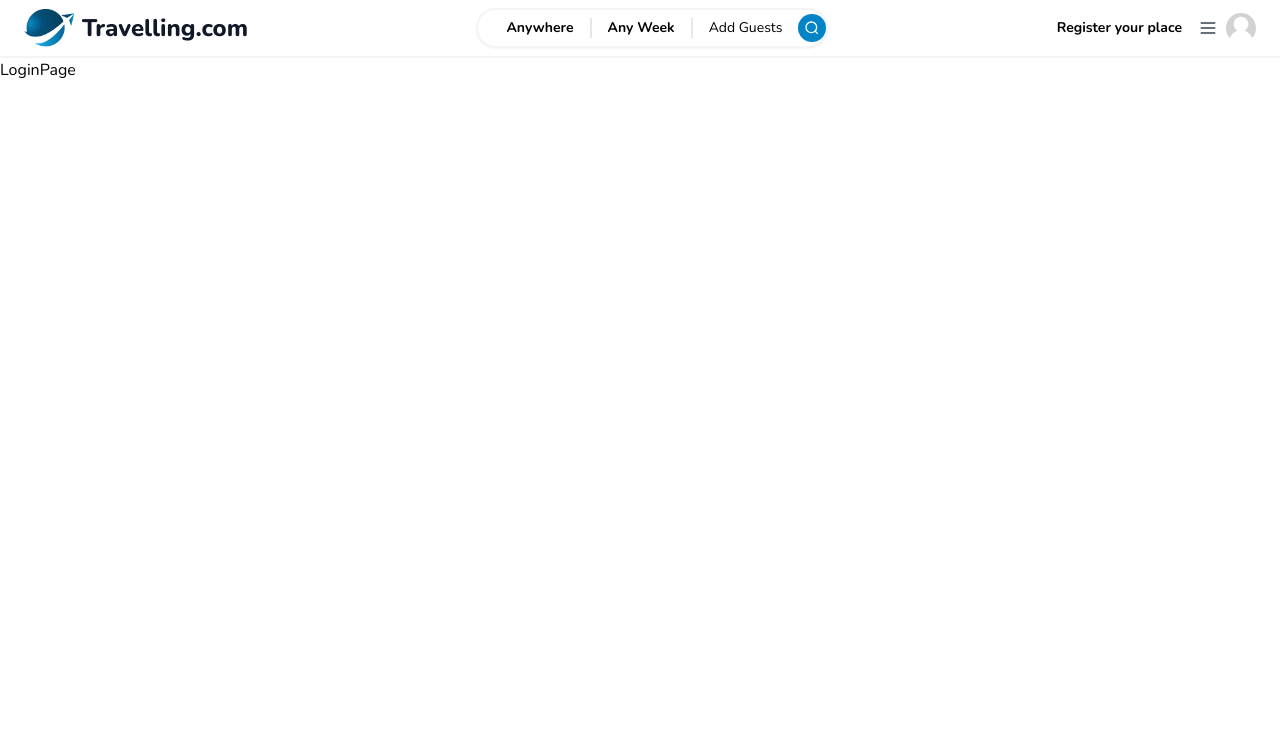
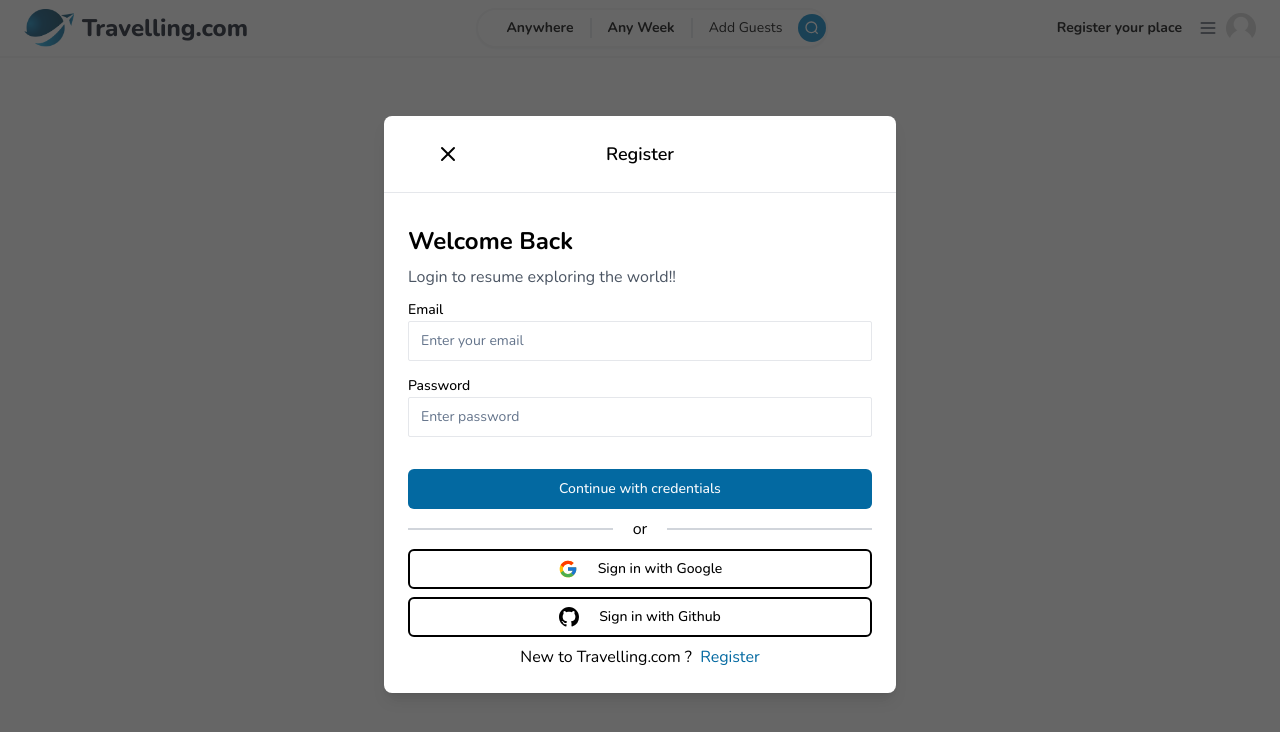
Before and after one commit to Muhammad-Saifullah50/travelling.com, a Next.js app: page /login in a window 1280 px wide. Shown: the top 732 px of the page. Built offline with nearby package versions, Linux system fonts and the light colour scheme; no server answers.

Commit message:
completed ui of form

```diff
--- a/src/app/(auth)/login/page.tsx
+++ b/src/app/(auth)/login/page.tsx
@@ -1,10 +1,9 @@
+import AuthModal from '@/components/modals/AuthModal'
 import React from 'react'
 
 const LoginPage = () => {
   return (
-    <div>
-      LoginPage
-    </div>
+    <AuthModal/>
   )
 }
 
--- a/src/app/(auth)/register/page.tsx
+++ b/src/app/(auth)/register/page.tsx
@@ -1,11 +1,10 @@
 'use client'
-import Modal from "@/components/Modal"
 import AuthModal from "@/components/modals/AuthModal"
 
 
 const Register = () => {
   return (
-   <AuthModal variant="register"/>
+   <AuthModal />
   )
 }
 
--- a/src/app/@authmodal/(.)login/page.tsx
+++ b/src/app/@authmodal/(.)login/page.tsx
@@ -1,10 +1,9 @@
+import AuthModal from '@/components/modals/AuthModal'
 import React from 'react'
 
 const LoginPage = () => {
   return (
-    <div>
-      LoginPage
-    </div>
+    <AuthModal  />
   )
 }
 
--- a/src/app/@authmodal/(.)register/page.tsx
+++ b/src/app/@authmodal/(.)register/page.tsx
@@ -1,9 +1,9 @@
 import AuthModal from '@/components/modals/AuthModal'
 
-const RegisterPage = () => {
+const RegisterModal = () => {
   return (
-    <AuthModal variant='register'  />
+    <AuthModal  />
   )
 }
 
-export default RegisterPage
+export default RegisterModal
--- a/src/components/Modal.tsx
+++ b/src/components/Modal.tsx
@@ -17,25 +17,12 @@ interface ModalProps {
     disabled?: boolean;
     secondaryAction?: () => void;
     secondaryActionLabel?: string;
-    loginIcon?: boolean
 }
 
-const Modal = ({ isOpen, onClose, onSubmit, title, body, footer, actionLabel, disabled, secondaryAction, secondaryActionLabel, loginIcon }: ModalProps) => {
+const Modal = ({ isOpen, onClose, onSubmit, title, body, footer, actionLabel, disabled, secondaryAction, secondaryActionLabel }: ModalProps) => {
     const [showModal, setShowModal] = useState(isOpen);
     const router = useRouter();
 
-    useEffect(() => {
-        setShowModal(isOpen);
-    }, [isOpen]);
-
-    const handleClose = useCallback(() => {
-        if (disabled) return
-
-        setShowModal(false);
-        setTimeout(() => {
-            onClose
-        }, 300)
-    }, [disabled, onClose])
 
     const handleSubmit = useCallback(() => {
         if (disabled) return;
@@ -49,13 +36,21 @@ const Modal = ({ isOpen, onClose, onSubmit, title, body, footer, actionLabel, di
         if (!isOpen) return null
     }, [disabled, secondaryAction]);
 
+    const handleClose = useCallback(() => {
+        if (disabled) return
+
+        setShowModal(false);
+        setTimeout(() => {
+            onClose
+        }, 300)
+    }, [disabled, onClose])
 
     return (
-        <div className='flex justify-center items-center overflow-x-hidden overflow-y-auto fixed inset-0 z-50 outline-none focus:outline-none bg-neutral-800/70'>
+        <div className='flex justify-center items-center overflow-x-hidden overflow-y-auto fixed inset-0 z-50 outline-none focus:outline-none bg-neutral-800/70 '>
             <div className='relative w-full md:w-4/6 lg:w-3/6 xl:w-2/5 my-6 mx-auto h-full md:h-auto'>
                 <div className={clsx("translate duration-300 h-full")
                 }>
-                    <div className='translate h-full md:h-auto border-0 rounded-lg shadow-lg relative flex flex-col w-full bg-white outline-none focus:outline-none'>
+                    <div className='translate h-full md:h-auto border-0 rounded-lg shadow-lg relative flex flex-col w-full bg-white outline-none focus:outline-none mt-2'>
                         {/* Header */}
                         <div className='flex items-center rounded-t p-6 justify-center relative border-b-[1px]'>
 
@@ -88,11 +83,11 @@ const Modal = ({ isOpen, onClose, onSubmit, title, body, footer, actionLabel, di
                                     </Button>
                                 )}
                                 <Button
-                                    className={clsx('w-full', loginIcon && 'flex gap-5')}
+                                    className={clsx('w-full')}
                                     disabled={disabled}
                                     onClick={handleSubmit}
                                 >
-                                    {loginIcon ? <CiLogin size={20} /> : null}  {actionLabel}
+                                    {actionLabel}
                                 </Button>
 
                             </div>
--- a/src/components/modals/AuthModal.tsx
+++ b/src/components/modals/AuthModal.tsx
@@ -2,22 +2,20 @@
 import { useState } from 'react'
 import Modal from '../Modal'
 import { FieldValues, SubmitHandler, useForm } from 'react-hook-form'
-import { useRouter } from 'next/navigation'
+import { usePathname, useRouter } from 'next/navigation'
 import { Label } from '../ui/label'
 import { Input } from '../ui/input'
 import { Button } from '../ui/button'
 import { FcGoogle } from 'react-icons/fc'
 import { BsGithub } from 'react-icons/bs'
-import { CiLogin } from "react-icons/ci";
 import Link from 'next/link'
 
 
-interface AuthModalProps {
-    variant: 'login' | 'register'
-}
-const AuthModal = ({ variant }: AuthModalProps) => {
+
+const AuthModal = () => {
     const [loading, setLoading] = useState(false);
-    const router = useRouter()
+    const router = useRouter();
+    const pathname = usePathname();
 
     const { handleSubmit, register, formState: { errors } } = useForm({
         defaultValues: {
@@ -34,27 +32,53 @@ const AuthModal = ({ variant }: AuthModalProps) => {
     const bodyContent = (
         <section>
             <div>
-                <h3 className='py-2 text-2xl font-bold'>Welcome to Travelling.com</h3>
-                <p className='text-gray-600'>Register to start travelling!!</p>
+                <h3 className='py-2 text-2xl font-bold'>{pathname === '/register' ? 'Welcome to Travelling.com' : 'Welcome Back'}</h3>
+                <p className='text-gray-600'>{pathname === '/register' ? 'Register to start travelling!!' : 'Login to resume exploring the world!!'}</p>
             </div>
 
             <div className='py-2 flex flex-col gap-3'>
+                {pathname === '/register' && (
                     <div>
                         <Label>Name</Label>
                         <Input
+                            name='name'
+                            id='name'
+                            type='text'
+                            //@ts-ignore
+                            register={register}
+                            errors={errors}
                             placeholder='Enter your name'
+                            required
+                            className='peer'
                         />
                     </div>
+                )}
+
                 <div>
                     <Label>Email</Label>
                     <Input
+                        name='email'
+                        id='email'
+                        type='email'
+                        //@ts-ignore
+                        register={register}
+                        errors={errors}
                         placeholder='Enter your email'
+                        required
                     />
+
                 </div>
                 <div>
                     <Label>Password</Label>
                     <Input
+                        name='password'
+                        id='password'
+                        type='password'
+                        //@ts-ignore
+                        register={register}
+                        errors={errors}
                         placeholder='Enter password'
+                        required
                     />
                 </div>
             </div>
@@ -75,8 +99,8 @@ const AuthModal = ({ variant }: AuthModalProps) => {
                 <BsGithub size={20} /> Sign in with Github
             </Button>
 
-            <span className='text-base text-center'>Already have an account? &nbsp;
-                <Link href={'/login'} className='text-sky-700' >Log in</Link>
+            <span className='text-base text-center'>{pathname === '/register' ? 'Already have an account?' : 'New to Travelling.com ?'} &nbsp;
+                <Link href={pathname === '/register' ? '/login' : '/register'} className='text-sky-700' >{pathname === '/register' ? 'Login' : 'Register'}</Link>
             </span>
         </div>
 
@@ -91,7 +115,6 @@ const AuthModal = ({ variant }: AuthModalProps) => {
             title='Register'
             body={bodyContent}
             footer={footerContent}
-            loginIcon
         />
     )
 }
--- a/src/components/ui/input.tsx
+++ b/src/components/ui/input.tsx
@@ -1,19 +1,29 @@
 import * as React from "react"
 
 import { cn } from "@/lib/utils"
+import { FieldErrors, FieldValues, UseFormRegister } from "react-hook-form"
+import clsx from "clsx"
 
 export interface InputProps
-  extends React.InputHTMLAttributes<HTMLInputElement> {}
+  extends React.InputHTMLAttributes<HTMLInputElement> {
+  register: UseFormRegister<FieldValues>
+  id: string
+  errors: FieldErrors
+}
 
 const Input = React.forwardRef<HTMLInputElement, InputProps>(
-  ({ className, type, ...props }, ref) => {
+  ({ register, id, required, errors, className, disabled, type, ...props }, ref) => {
     return (
       <input
         type={type}
-        className={cn(
-          "flex h-10 w-full rounded-md border border-slate-200 bg-white px-3 py-2 text-sm ring-offset-white file:border-0 file:bg-transparent file:text-sm file:font-medium placeholder:text-slate-500 focus-visible:outline-none focus-visible:ring-2 focus-visible:ring-slate-950 focus-visible:ring-offset-2 disabled:cursor-not-allowed disabled:opacity-50 dark:border-slate-800 dark:bg-slate-950 dark:ring-offset-slate-950 dark:placeholder:text-slate-400 dark:focus-visible:ring-slate-300",
-          className
+        {...register(id, { required })}
+        className={clsx(
+          "flex h-10 w-full rounded-sm border  bg-white px-3 py-2 text-sm  file:border-0 file:bg-transparent file:text-sm file:font-medium placeholder:text-slate-500 focus-visible:outline-none focus-visible:ring-2 focus-visible:ring-sky-700 focus-visible:ring-inset disabled:cursor-not-allowed disabled:opacity-50  ",
+          className,
+          errors[id] && 'focus:ring-rose-500',
+          disabled && 'opacity-50, cursor-not-allowed'
         )}
+
         ref={ref}
         {...props}
       />
```
Lines whose indentation alone changed are shown as unchanged.
